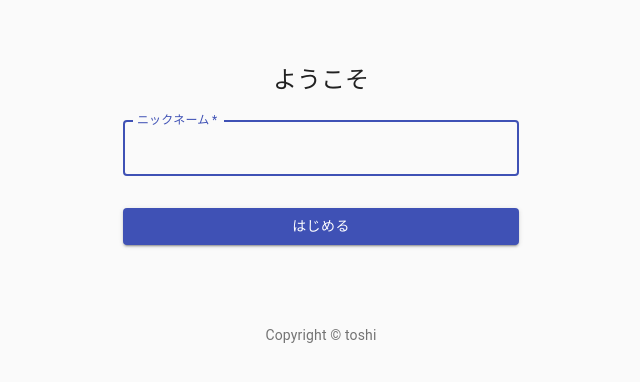
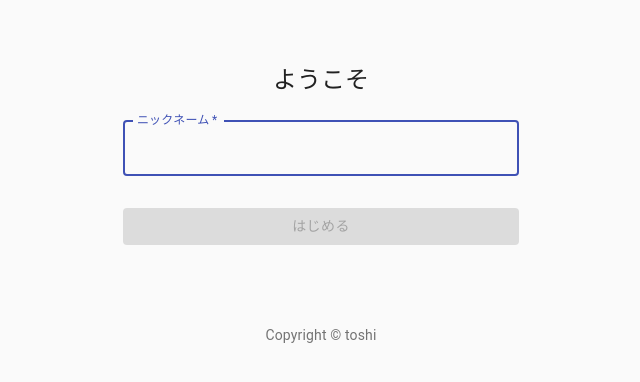
Before and after one commit to tyasu106/idobata-chat, a React (Create React App) app: page / in a window 1280 px wide. Shown: the top 382 px of the page, without its empty margins (319-959 px from the left). Built offline with nearby package versions, Linux system fonts and the light colour scheme.

Commit message:
setName by clicking button

```diff
--- a/src/components/SignIn.js
+++ b/src/components/SignIn.js
@@ -1,4 +1,4 @@
-import React from "react";
+import React, {useEffect, useState} from "react";
 import Button from "@material-ui/core/Button";
 import CssBaseline from "@material-ui/core/CssBaseline";
 import TextField from "@material-ui/core/TextField";
@@ -46,6 +46,14 @@
 
 export default function SignIn({setName}) {
   const classes = useStyles();
+  const [disabled, setDisabled] = useState(true);
+  const [string, setString] = useState('');
+  console.log({string});
+
+  useEffect(() => {
+    const disabled = string === ''
+    setDisabled(disabled)
+  }, [string])
 
   return (
     <Container component="main" maxWidth="xs">
@@ -64,6 +72,7 @@
             label="ニックネーム"
             name="name"
             autoFocus
+            onChange={(e) => {setString(e.target.value)}}
           />
           <Button
             type="submit"
@@ -71,6 +80,7 @@
             variant="contained"
             color="primary"
             className={classes.submit}
+            disabled={disabled}
           >
             はじめる
           </Button>
```
Also changed, not shown: 1 other file (tests, documents, lock files or other folders).
